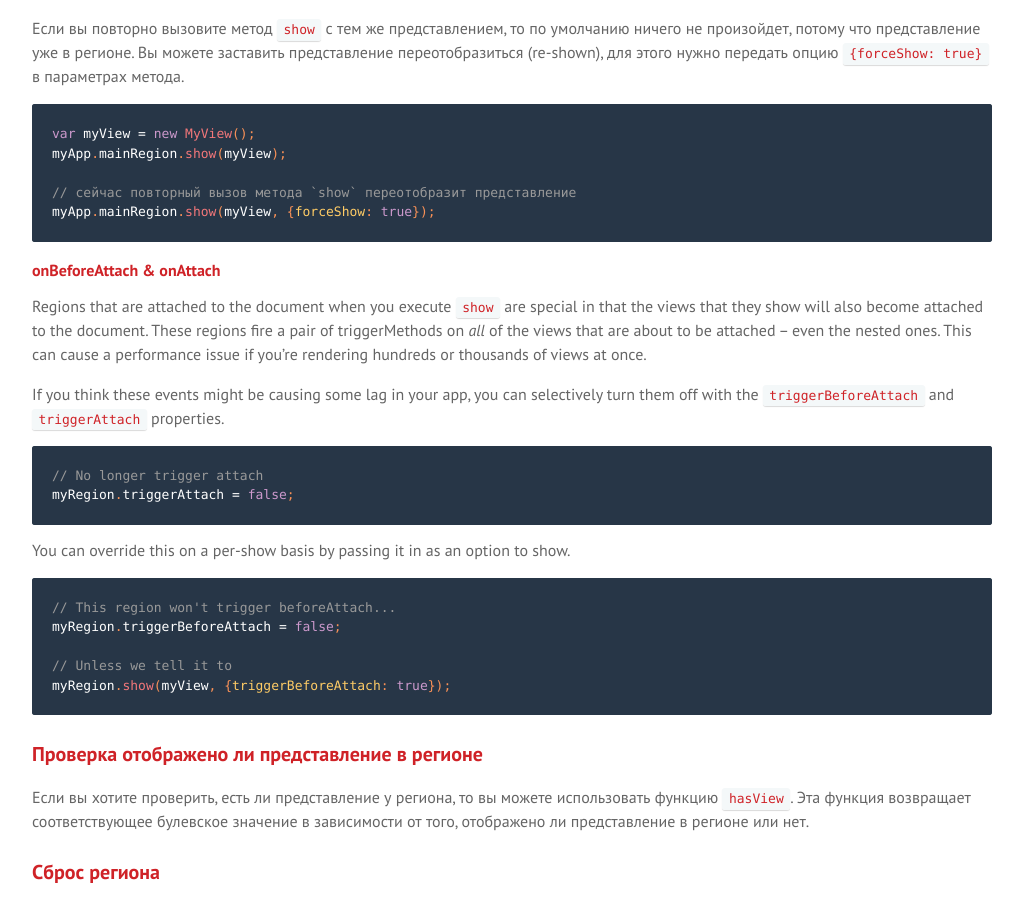
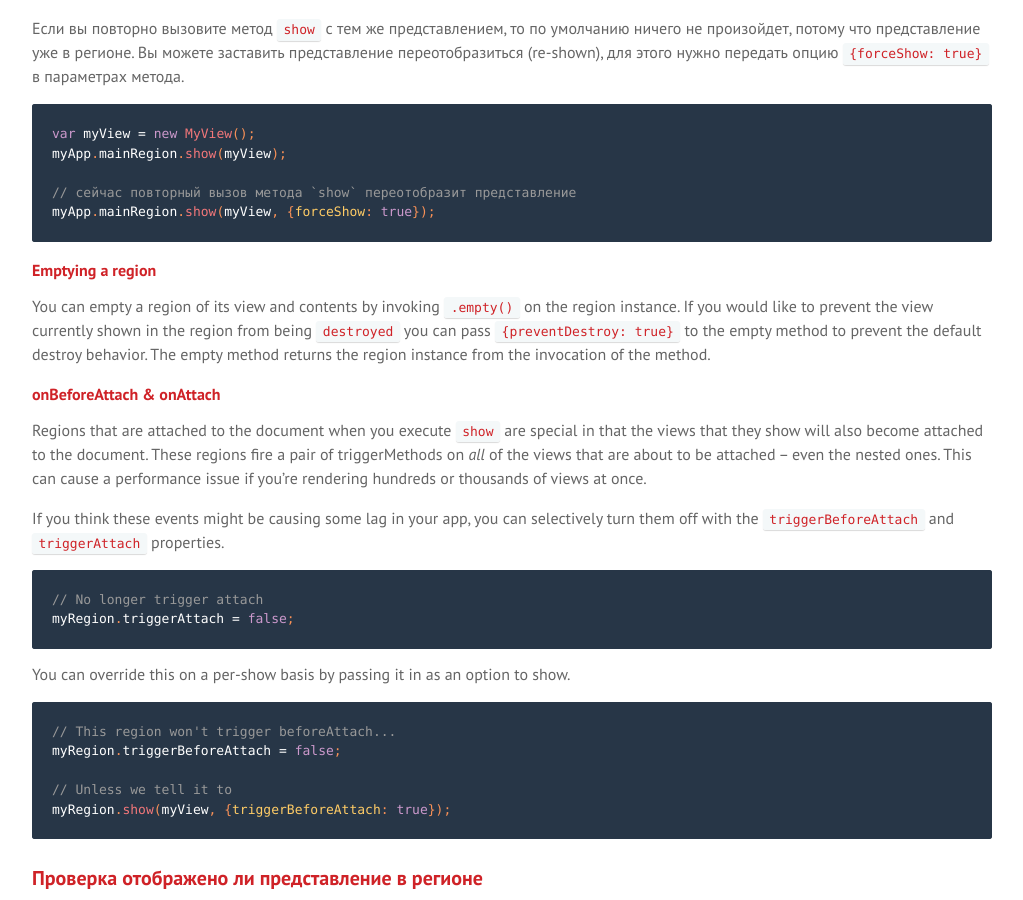
Before and after one commit to sadcitizen/marionettejs.ru, a Jekyll site: the page built from _posts/2014-05-10-region.md, in a window 1280 px wide and 900 px high, scrolled down 5413 px. Shown: the whole window, without its empty margins (128-1151 px from the left). Built offline with Jekyll 4.4.1, drawn with Linux system fonts in a browser that asks for light colours; some web fonts are replaced; Markdown is read by kramdown in place of the engine named in the settings.

Commit message:
update ru/Region

````diff
--- a/_includes/translation/ru/marionette.region.md
+++ b/_includes/translation/ru/marionette.region.md
@@ -260,6 +260,12 @@ myApp.mainRegion.show(myView);
 // сейчас повторный вызов метода `show` переотобразит представление
 myApp.mainRegion.show(myView, {forceShow: true});
 ```
+
+#### Emptying a region
+
+You can empty a region of its view and contents by invoking `.empty()` on the region instance.
+If you would like to prevent the view currently shown in the region from being `destroyed` you can pass `{preventDestroy: true}` to the empty method to prevent the default destroy behavior.
+The empty method returns the region instance from the invocation of the method.
 
 #### onBeforeAttach & onAttach
 
````
